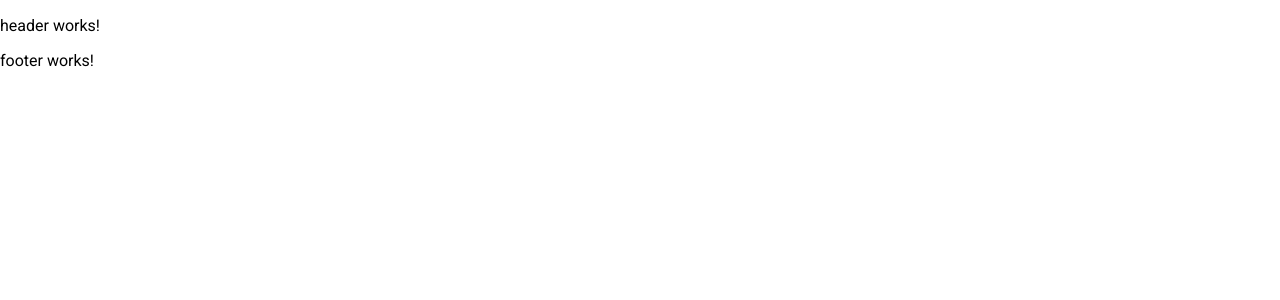
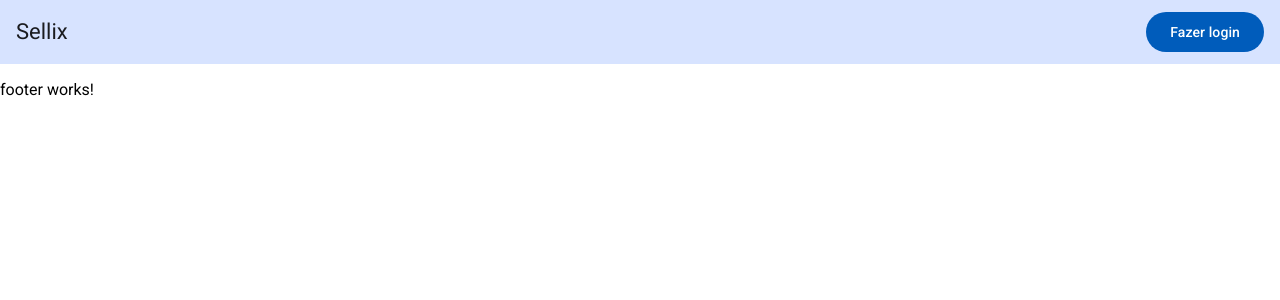
Before and after one commit to theMyntt/nouveau-sellix-frontend, an Angular app: page / in a window 1280 px wide. Shown: the top 300 px of the page. Built offline with nearby package versions, Linux system fonts and the light colour scheme.

Commit message:
feat: header component

```diff
--- a/src/app/core/layout/components/header/header.component.html
+++ b/src/app/core/layout/components/header/header.component.html
@@ -1 +1,18 @@
-<p>header works!</p>
+<mat-toolbar>
+    <p>Sellix</p>
+    <span class="spacer"></span>
+    @if (currentUserLoggedStore.isLoggedIn()) {
+        @let user = currentUserLoggedStore.getCurrentUser();
+        <button mat-flat-button [matMenuTriggerFor]="profileOptionsMenu">
+            <b>{{ user()?.name }}</b>
+        </button>
+
+        <mat-menu #profileOptionsMenu>
+            <button mat-menu-item>Editar</button>
+            <button mat-menu-item>Sair</button>
+        </mat-menu>
+    }
+    @else {
+        <button mat-flat-button routerLink="login">Fazer login</button>
+    }
+</mat-toolbar>
--- a/src/app/core/layout/components/header/header.component.scss
+++ b/src/app/core/layout/components/header/header.component.scss
@@ -0,0 +1,7 @@
+mat-toolbar {
+    background-color: var(--mat-sys-primary-container);
+}
+
+.spacer {
+    flex: 1 1 auto;
+}
--- a/src/app/core/layout/components/header/header.component.ts
+++ b/src/app/core/layout/components/header/header.component.ts
@@ -1,11 +1,17 @@
-import { Component } from '@angular/core';
+import { Component, inject, OnInit, signal } from '@angular/core';
+import { MatToolbarModule } from '@angular/material/toolbar';
+import { MatButtonModule } from '@angular/material/button';
+import { CurrentUserLoggedStore } from '../../../auth/stores/current-user-logged-store.store';
+import { iUser } from '../../../auth/interfaces/user.interface';
+import { RouterModule } from '@angular/router';
+import { MatMenuModule } from '@angular/material/menu'
 
 @Component({
   selector: 'app-header',
-  imports: [],
+  imports: [MatToolbarModule, MatButtonModule, RouterModule, MatMenuModule],
   templateUrl: './header.component.html',
-  styleUrl: './header.component.scss'
+  styleUrl: './header.component.scss',
 })
-export class HeaderComponent {
-
+export class HeaderComponent{
+  protected readonly currentUserLoggedStore = inject(CurrentUserLoggedStore);
 }
```
